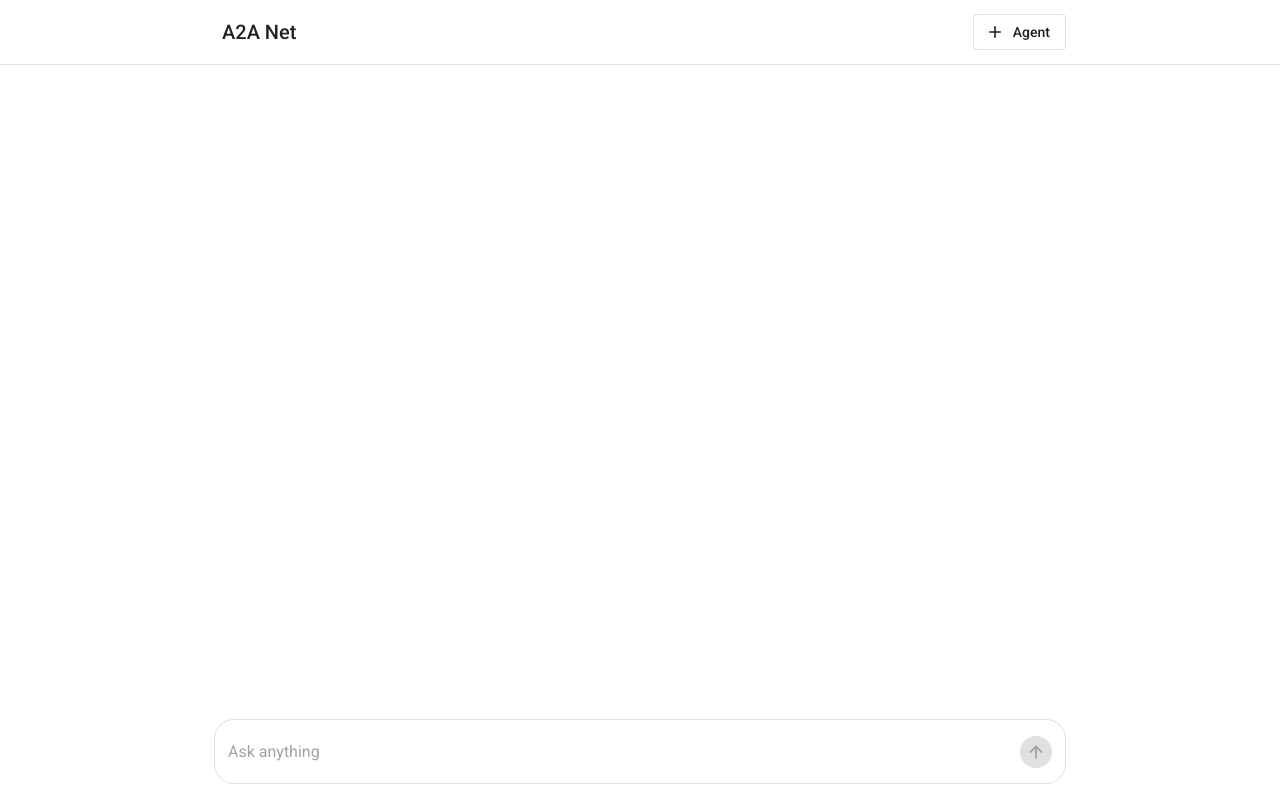
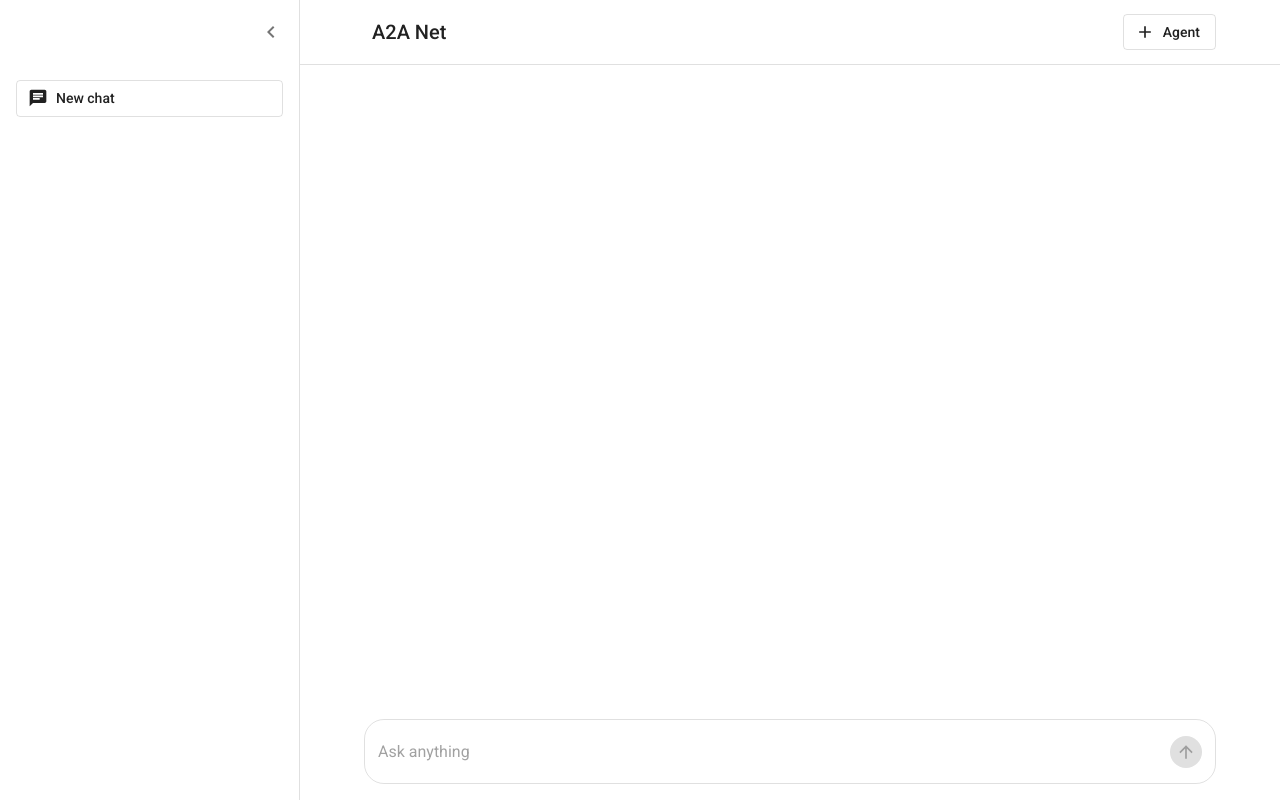
Before and after one commit to a2anet/a2a-ui, a Next.js app: page / in a window 1280 px wide. Built offline with nearby package versions, Linux system fonts and the light colour scheme; what @mui/material-nextjs would draw is missing.

Commit message:
Created `Sidebar` component and implemented opinionated A2A pattern that enables typical user to agent interaction

```diff
--- a/src/app/page.tsx
+++ b/src/app/page.tsx
@@ -1,11 +1,13 @@
 "use client";
 
 import { Alert, Box, Snackbar, Toolbar } from "@mui/material";
+import { styled } from "@mui/material/styles";
 import React from "react";
 
 import { AddAgentModal } from "@/components/appbar/AddAgentModal";
 import { AppBar } from "@/components/appbar/AppBar";
 import { Chat } from "@/components/chat/Chat";
+import { Sidebar, drawerWidth } from "@/components/sidebar/Sidebar";
 import { A2AClient } from "@/lib/a2a/client/client";
 import { createMessageSendParamsObject } from "@/lib/utils";
 import {
@@ -16,15 +18,44 @@ import {
   SendMessageResponse,
   SendMessageSuccessResponse,
   Task,
+  TaskState,
 } from "@/types";
 
+export interface Context {
+  contextId: string;
+  agent: AgentCard;
+  tasks: Task[];
+}
+
+const Main = styled("main", { shouldForwardProp: (prop) => prop !== "open" })<{
+  open?: boolean;
+}>(({ theme }) => ({
+  flexGrow: 1,
+  marginLeft: `-${drawerWidth}px`,
+  transition: theme.transitions.create("margin", {
+    easing: theme.transitions.easing.sharp,
+    duration: theme.transitions.duration.leavingScreen,
+  }),
+  variants: [
+    {
+      props: ({ open }) => open,
+      style: {
+        marginLeft: 0,
+        transition: theme.transitions.create("margin", {
+          easing: theme.transitions.easing.easeOut,
+          duration: theme.transitions.duration.enteringScreen,
+        }),
+      },
+    },
+  ],
+}));
+
 export default function Home() {
-  const [tasks, setTasks] = React.useState<Task[]>([]);
+  const [contexts, setContexts] = React.useState<Context[]>([]);
+  const [activeContextId, setActiveContextId] = React.useState<string | undefined>(undefined);
   const [pendingMessage, setPendingMessage] = React.useState<Message | null>(null);
   const [messageText, setMessageText] = React.useState<string>("");
   const [loading, setLoading] = React.useState<boolean>(false);
-  const [taskId, setTaskId] = React.useState<string | undefined>(undefined);
-  const [contextId, setContextId] = React.useState<string | undefined>(undefined);
   const [toastOpen, setToastOpen] = React.useState<boolean>(false);
   const [toastMessage, setToastMessage] = React.useState<string>("");
   const [toastSeverity, setToastSeverity] = React.useState<
@@ -33,12 +64,35 @@ export default function Home() {
   const [agents, setAgents] = React.useState<AgentCard[]>([]);
   const [activeAgent, setActiveAgent] = React.useState<AgentCard | null>(null);
   const [addAgentModalOpen, setAddAgentModalOpen] = React.useState<boolean>(false);
+  const [sidebarOpen, setSidebarOpen] = React.useState<boolean>(true);
 
-  // Derive messages from tasks and pending message
+  // Terminal states that should reset tasks
+  const terminalStates: TaskState[] = [
+    TaskState.Completed,
+    TaskState.Canceled,
+    TaskState.Failed,
+    TaskState.Rejected,
+    TaskState.Unknown,
+  ];
+
+  // Get the active context
+  const activeContext: Context | undefined = React.useMemo(() => {
+    return contexts.find((context) => context.contextId === activeContextId);
+  }, [contexts, activeContextId]);
+
+  // Get the active (non-terminal) task from the active context
+  const activeTask: Task | undefined = React.useMemo(() => {
+    if (!activeContext) return undefined;
+
+    return activeContext.tasks.find((task) => !terminalStates.includes(task.status.state));
+  }, [activeContext, terminalStates]);
+
+  // Derive messages from the active context and pending message
   const messages: (Message | Artifact)[] = React.useMemo(() => {
     const allItems: (Message | Artifact)[] = [];
 
-    for (const task of tasks) {
+    if (activeContext) {
+      for (const task of activeContext.tasks) {
         // Add messages from task history
         if (task.history) {
           allItems.push(...task.history);
@@ -54,6 +108,7 @@ export default function Home() {
           allItems.push(...task.artifacts);
         }
       }
+    }
 
     // Add pending message for immediate display
     if (pendingMessage) {
@@ -61,7 +116,7 @@ export default function Home() {
     }
 
     return allItems;
-  }, [tasks, pendingMessage]);
+  }, [activeContext, pendingMessage]);
 
   const showToast = (
     message: string,
@@ -112,18 +167,30 @@ export default function Home() {
   };
 
   const handleAgentSelect = (agent: AgentCard): void => {
-    setTasks([]);
+    setActiveAgent(agent);
+    handleNewChat();
+  };
+
+  const handleNewChat = (): void => {
+    setActiveContextId(undefined);
     setPendingMessage(null);
     setMessageText("");
-    setTaskId(undefined);
-    setContextId(undefined);
-    setActiveAgent(agent);
+  };
+
+  const handleContextSelect = (contextId: string): void => {
+    const context = contexts.find((ctx) => ctx.contextId === contextId);
+
+    if (context) {
+      setActiveContextId(contextId);
+      setActiveAgent(context.agent);
+      setPendingMessage(null);
+      setMessageText("");
+    }
   };
 
   const handleSendMessage = async (messageTextToSend: string): Promise<void> => {
     if (!activeAgent) {
       showToast("Please add an agent", "warning");
-
       return;
     }
 
@@ -132,6 +199,10 @@ export default function Home() {
 
     try {
       const client: A2AClient = new A2AClient({ agentCard: activeAgent });
+
+      // Get the current task ID and context ID for message sending
+      const taskId = activeTask?.id;
+      const contextId = activeContext?.contextId;
 
       // Create the message send params using the utility function
       const messageSendParams = createMessageSendParamsObject(messageTextToSend, taskId, contextId);
@@ -157,23 +228,43 @@ export default function Home() {
         // Clear pending message since we now have the task response
         setPendingMessage(null);
 
-        // Update taskId and contextId for future messages
-        setTaskId(task.id);
-        setContextId(task.contextId);
+        // Update or create context and add/update the task
+        setContexts((prev) => {
+          const existingContextIndex = prev.findIndex(
+            (context) => context.contextId === task.contextId
+          );
 
-        // Update or add the task to our tasks state
-        setTasks((prev) => {
-          const existingTaskIndex = prev.findIndex((existingTask) => existingTask.id === task.id);
+          if (existingContextIndex === -1) {
+            // Create new context
+            const newContext: Context = {
+              contextId: task.contextId,
+              agent: activeAgent,
+              tasks: [task],
+            };
+
+            setActiveContextId(task.contextId);
+
+            return [...prev, newContext];
+          } else {
+            // Update existing context
+            const newContexts = [...prev];
+            const existingContext = newContexts[existingContextIndex];
+
+            const existingTaskIndex = existingContext.tasks.findIndex(
+              (existingTask) => existingTask.id === task.id
+            );
 
             if (existingTaskIndex === -1) {
-            // Add new task
-            return [...prev, task];
+              // Add new task to existing context
+              existingContext.tasks = [...existingContext.tasks, task];
             } else {
               // Update existing task
-            const newTasks = [...prev];
+              const newTasks = [...existingContext.tasks];
               newTasks[existingTaskIndex] = task;
+              existingContext.tasks = newTasks;
+            }
 
-            return newTasks;
+            return newContexts;
           }
         });
       } else {
@@ -194,18 +285,47 @@ export default function Home() {
     }
   };
 
+  const handleSidebarOpen = (): void => {
+    setSidebarOpen(true);
+  };
+
+  const handleSidebarClose = (): void => {
+    setSidebarOpen(false);
+  };
+
   return (
-    <Box sx={{ minHeight: "100vh", display: "flex", flexDirection: "column" }}>
+    <Box sx={{ display: "flex" }}>
       <AppBar
         agents={agents}
         activeAgent={activeAgent}
+        sidebarOpen={sidebarOpen}
         onAgentSelect={handleAgentSelect}
         onAddAgent={() => setAddAgentModalOpen(true)}
+        onToggleSidebar={handleSidebarOpen}
+        onNewChat={handleNewChat}
       />
 
+      <Sidebar
+        open={sidebarOpen}
+        contexts={contexts}
+        activeContextId={activeContextId}
+        onContextSelect={handleContextSelect}
+        onNewChat={handleNewChat}
+        onClose={handleSidebarClose}
+      />
+
+      <Main open={sidebarOpen}>
         <Toolbar />
 
-      <Box sx={{ flex: 1 }}>
+        <Box
+          sx={{
+            flex: 1,
+            display: "flex",
+            flexDirection: "column",
+            height: "calc(100vh - 64px)", // `Toolbar` height
+            overflow: "hidden",
+          }}
+        >
           <Chat
             messages={messages}
             onSendMessage={handleSendMessage}
@@ -214,6 +334,7 @@ export default function Home() {
             onTextFieldChange={setMessageText}
           />
         </Box>
+      </Main>
 
       <AddAgentModal
         open={addAgentModalOpen}
--- a/src/components/appbar/AppBar.tsx
+++ b/src/components/appbar/AppBar.tsx
@@ -1,31 +1,67 @@
-import { Add, KeyboardArrowDown } from "@mui/icons-material";
+import { Add, Chat as ChatIcon, KeyboardArrowDown, Menu as MenuIcon } from "@mui/icons-material";
 import {
   Box,
   Button,
   Chip,
   Container,
+  IconButton,
   Menu,
   MenuItem,
   AppBar as MuiAppBar,
+  AppBarProps as MuiAppBarProps,
   Toolbar,
   Typography,
 } from "@mui/material";
+import { styled } from "@mui/material/styles";
 import React from "react";
 
+import { drawerWidth } from "@/components/sidebar/Sidebar";
 import { AgentCard } from "@/types";
+
+interface StyledAppBarProps extends MuiAppBarProps {
+  open?: boolean;
+}
+
+const StyledAppBar = styled(MuiAppBar, {
+  shouldForwardProp: (prop) => prop !== "open",
+})<StyledAppBarProps>(({ theme }) => ({
+  transition: theme.transitions.create(["margin", "width"], {
+    easing: theme.transitions.easing.sharp,
+    duration: theme.transitions.duration.leavingScreen,
+  }),
+  variants: [
+    {
+      props: ({ open }) => open,
+      style: {
+        width: `calc(100% - ${drawerWidth}px)`,
+        marginLeft: `${drawerWidth}px`,
+        transition: theme.transitions.create(["margin", "width"], {
+          easing: theme.transitions.easing.easeOut,
+          duration: theme.transitions.duration.enteringScreen,
+        }),
+      },
+    },
+  ],
+}));
 
 interface AppBarProps {
   agents: AgentCard[];
   activeAgent: AgentCard | null;
+  sidebarOpen: boolean;
   onAgentSelect: (agent: AgentCard) => void;
   onAddAgent: () => void;
+  onToggleSidebar: () => void;
+  onNewChat: () => void;
 }
 
 export const AppBar: React.FC<AppBarProps> = ({
   agents,
   activeAgent,
+  sidebarOpen,
   onAgentSelect,
   onAddAgent,
+  onToggleSidebar,
+  onNewChat,
 }) => {
   const [anchorEl, setAnchorEl] = React.useState<null | HTMLElement>(null);
   const open = Boolean(anchorEl);
@@ -43,20 +79,40 @@ export const AppBar: React.FC<AppBarProps> = ({
 
   const handleAgentSelect = (agent: AgentCard): void => {
     onAgentSelect(agent);
+    onNewChat();
     handleClose();
   };
 
   const agentButtonText = activeAgent?.name ?? "A2A Net";
 
   return (
-    <MuiAppBar
+    <StyledAppBar
       position="fixed"
+      open={sidebarOpen}
       color="transparent"
       elevation={0}
-      sx={{ bgcolor: "background.default", borderBottom: 1, borderColor: "divider" }}
+      sx={{
+        bgcolor: "background.default",
+        borderBottom: 1,
+        borderColor: "divider",
+        zIndex: (theme) => theme.zIndex.drawer + 1,
+      }}
     >
       <Container maxWidth="md">
         <Toolbar sx={{ justifyContent: "space-between", px: { xs: 0 } }}>
+          <Box sx={{ display: "flex", alignItems: "center", gap: 1 }}>
+            {!sidebarOpen && (
+              <>
+                <IconButton onClick={onToggleSidebar} sx={{ color: "text.primary" }}>
+                  <MenuIcon />
+                </IconButton>
+
+                <IconButton onClick={onNewChat} sx={{ color: "text.primary" }}>
+                  <ChatIcon />
+                </IconButton>
+              </>
+            )}
+
             <Button
               onClick={handleClick}
               variant="text"
@@ -73,6 +129,7 @@ export const AppBar: React.FC<AppBarProps> = ({
                 {agentButtonText}
               </Typography>
             </Button>
+          </Box>
 
           <Button
             onClick={onAddAgent}
@@ -128,6 +185,6 @@ export const AppBar: React.FC<AppBarProps> = ({
           </MenuItem>
         ))}
       </Menu>
-    </MuiAppBar>
+    </StyledAppBar>
   );
 };
--- a/src/components/chat/Chat.tsx
+++ b/src/components/chat/Chat.tsx
@@ -66,21 +66,22 @@ export const Chat: React.FC<ChatProps> = ({
     <Box
       sx={{
         bgcolor: "background.default",
+        height: "100%",
+        overflow: "auto",
       }}
     >
-      {/* Messages Container */}
-      <Container maxWidth="md" sx={{ pt: 2, pb: 34 }}>
+      {/* Messages */}
+      {/* `ChatTextField` height */}
+      <Container maxWidth="md" sx={{ py: 2, minHeight: "calc(100% - 81px)" }}>
         {messages.map((item) => renderItem(item))}
         <div ref={messagesEndRef} />
       </Container>
 
-      {/* Fixed Input Container */}
+      {/* Chat Text Field */}
       <Box
         sx={{
-          position: "fixed",
+          position: "sticky",
           bottom: 0,
-          left: 0,
-          right: 0,
           bgcolor: "background.default",
           background:
             "linear-gradient(to top, var(--mui-palette-background-default) 50%, transparent 50%)",
--- /dev/null
+++ b/src/components/sidebar/Sidebar.tsx
@@ -0,0 +1,161 @@
+import { Chat as ChatIcon, ChevronLeft } from "@mui/icons-material";
+import {
+  Box,
+  Button,
+  Drawer,
+  IconButton,
+  List,
+  ListItem,
+  ListItemButton,
+  ListItemText,
+  ListSubheader,
+  Typography,
+} from "@mui/material";
+import { styled } from "@mui/material/styles";
+import React from "react";
+
+import { Context } from "@/app/page";
+import { TaskState } from "@/types";
+
+export const drawerWidth = 300;
+
+interface SidebarProps {
+  open: boolean;
+  contexts: Context[];
+  activeContextId: string | undefined;
+  onContextSelect: (contextId: string) => void;
+  onNewChat: () => void;
+  onClose: () => void;
+}
+
+const DrawerHeader = styled("div")(({ theme }) => ({
+  display: "flex",
+  alignItems: "center",
+  padding: theme.spacing(0, 1),
+  ...theme.mixins.toolbar,
+  justifyContent: "flex-end",
+}));
+
+export const Sidebar: React.FC<SidebarProps> = ({
+  open,
+  contexts,
+  activeContextId,
+  onContextSelect,
+  onNewChat,
+  onClose,
+}) => {
+  const getTaskStateText = (state: TaskState): string => {
+    switch (state) {
+      case TaskState.Completed:
+        return "Completed";
+      case TaskState.Working:
+        return "Working";
+      case TaskState.InputRequired:
+        return "Input Required";
+      case TaskState.Completed:
+        return "Completed";
+      case TaskState.Canceled:
+        return "Canceled";
+      case TaskState.Failed:
+        return "Failed";
+      case TaskState.Rejected:
+        return "Rejected";
+      case TaskState.AuthRequired:
+        return "Auth Required";
+      case TaskState.Unknown:
+        return "Unknown";
+      default:
+        return "Unknown";
+    }
+  };
+
+  return (
+    <Drawer
+      open={open}
+      variant="persistent"
+      anchor="left"
+      sx={{
+        width: drawerWidth,
+        flexShrink: 0,
+        "& .MuiDrawer-paper": {
+          width: drawerWidth,
+          borderRight: 1,
+          boxSizing: "border-box",
+          borderColor: "divider",
+        },
+      }}
+    >
+      <DrawerHeader>
+        <IconButton onClick={onClose}>
+          <ChevronLeft />
+        </IconButton>
+      </DrawerHeader>
+
+      <Box sx={{ p: 2 }}>
+        <Button
+          onClick={onNewChat}
+          variant="outlined"
+          startIcon={<ChatIcon />}
+          fullWidth
+          sx={{
+            textTransform: "none",
+            justifyContent: "flex-start",
+            borderColor: "divider",
+            color: "text.primary",
+            "&:hover": {
+              borderColor: "text.primary",
+              bgcolor: "action.hover",
+            },
+          }}
+        >
+          New chat
+        </Button>
+      </Box>
+
+      <Box sx={{ flex: 1, overflow: "auto" }}>
+        {contexts.length > 0 && (
+          <>
+            <List subheader={<ListSubheader>Contexts</ListSubheader>}>
+              {contexts.map((context) => (
+                <ListItem key={context.contextId} disablePadding>
+                  <ListItemButton
+                    selected={activeContextId === context.contextId}
+                    onClick={() => onContextSelect(context.contextId)}
+                  >
+                    <ListItemText
+                      primary={
+                        <Typography variant="body2" noWrap>
+                          {context.contextId}
+                        </Typography>
+                      }
+                      secondary={context.agent.name}
+                    />
+                  </ListItemButton>
+                </ListItem>
+              ))}
+            </List>
+
+            <List subheader={<ListSubheader>Tasks</ListSubheader>}>
+              {contexts
+                .find((context) => context.contextId === activeContextId)
+                ?.tasks.map((task) => (
+                  <ListItem key={task.id} disablePadding>
+                    <ListItemButton>
+                      <ListItemText
+                        primary={
+                          <Typography variant="body2" noWrap>
+                            {task.id}
+                          </Typography>
+                        }
+                        secondary={getTaskStateText(task.status.state)}
+                      />
+                    </ListItemButton>
+                  </ListItem>
+                ))}
+            </List>
+          </>
+        )}
+      </Box>
+    </Drawer>
+  );
+};
```
Lines whose indentation alone changed are shown as unchanged.
